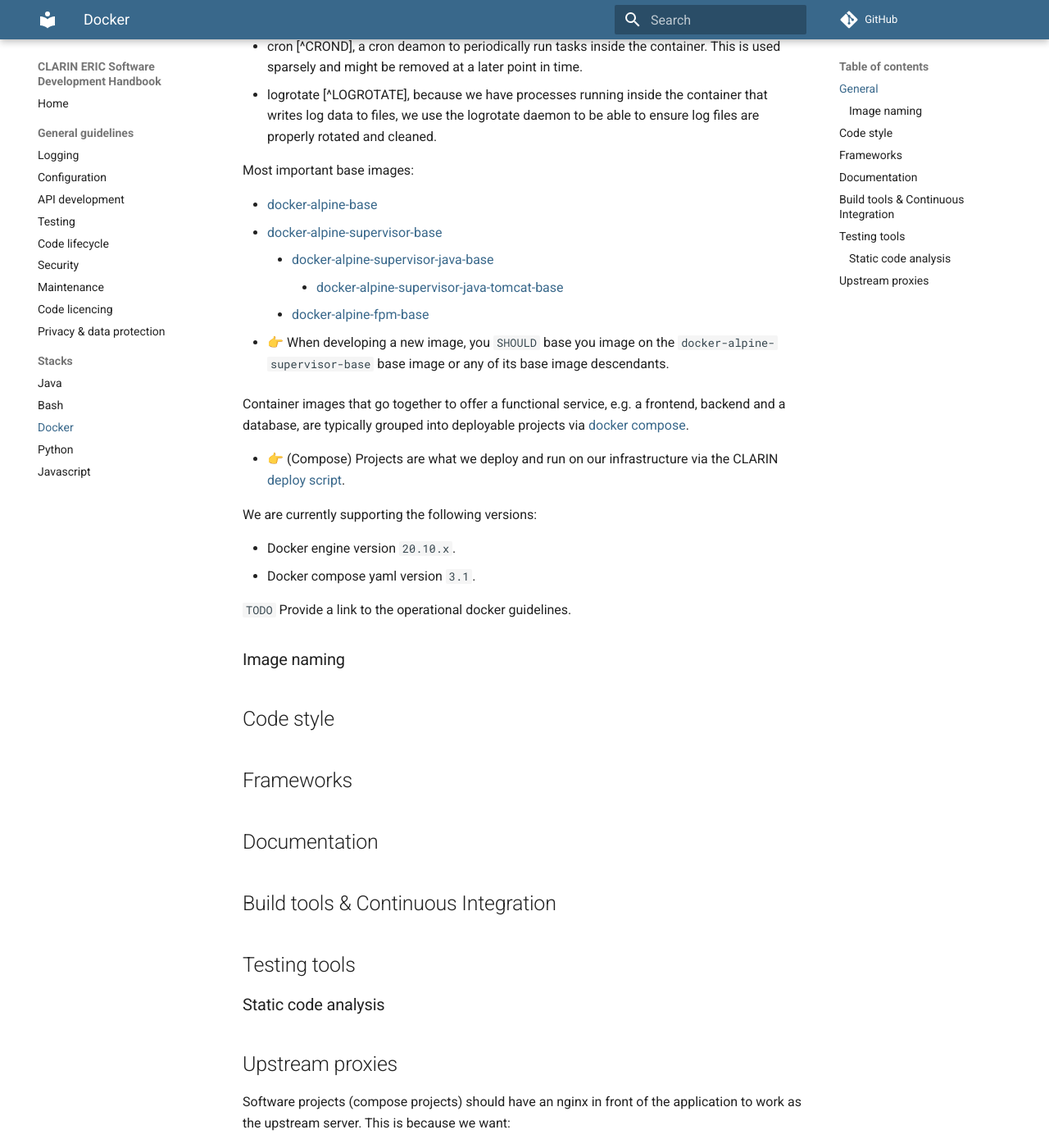
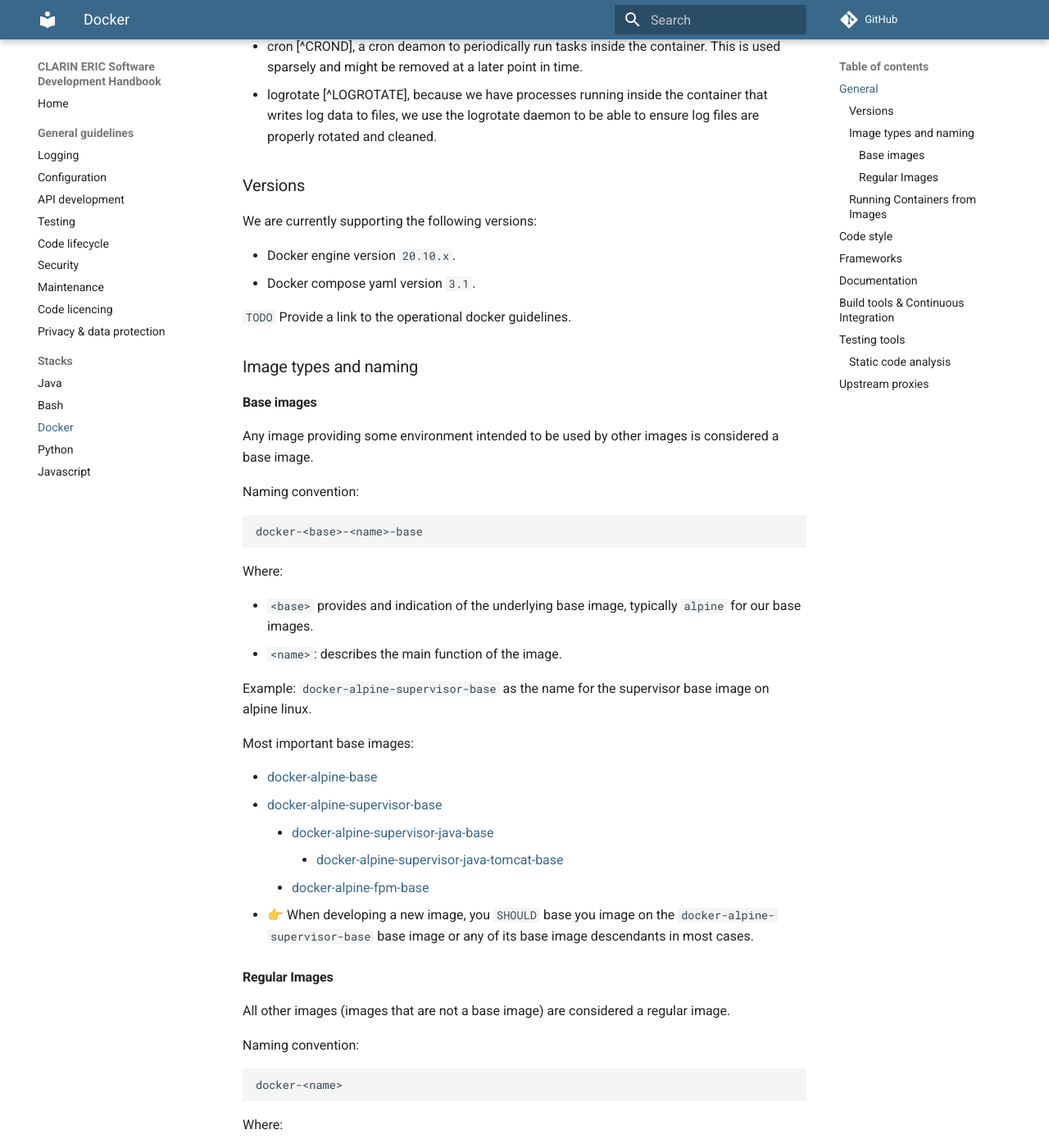
Before and after one commit to clarin-eric/handbook-development, an MkDocs documentation site: the page built from docs/stack/docker.md, in a window 1280 px wide and 1400 px high, scrolled down 651 px. Shown: the whole window at 82% size. Built offline with MkDocs 1.6.1 and Material for MkDocs 9.7.7, drawn with Linux system fonts in a browser that asks for light colours; comment, search, counter and statistics services are not loaded; some of the changed text lies outside the part shown.

Commit message:
Extended a bit further

````diff
--- a/docs/stack/docker.md
+++ b/docs/stack/docker.md
@@ -17,9 +17,9 @@ images.
     [ ] backup and restore
 [ ] Developing for use outside CLARIN infra context
     [ ] "bundle" control script submodule
-[ ] Name for projects/repositories -> image [TODO: discuss!]
-    [ ] Strategy for base images
-    [ ] Strategy for application images
+[x] Name for projects/repositories -> image [TODO: discuss!]
+    [x] Strategy for base images
+    [x] Strategy for application images
 -->
 
 Our applications and services are packed as container images, following the
@@ -48,6 +48,37 @@ aimed at streamlining integration into our infrastructure. These processes are:
   that writes log data to files, we use the logrotate daemon to be able to
   ensure log files are properly rotated and cleaned.
 
+### Versions
+
+We are currently supporting the following versions:
+
+* Docker engine version `20.10.x`.
+* Docker compose yaml version `3.1`.
+
+`TODO` Provide a link to the operational docker guidelines.
+
+### Image types and naming
+
+#### Base images
+
+Any image providing some environment intended to be used by other images is
+considered a base image.
+
+Naming convention:
+
+```
+docker-<base>-<name>-base
+```
+
+Where:
+
+* `<base>` provides and indication of the underlying base image, typically
+  `alpine` for our base images.
+* `<name>`:  describes the main function of the image.
+
+Example: `docker-alpine-supervisor-base` as the name for the supervisor base
+image on alpine linux.
+
 Most important base images:
 
 * [docker-alpine-base](https://gitlab.com/CLARIN-ERIC/docker-alpine-base)
@@ -56,27 +87,38 @@ Most important base images:
          * [docker-alpine-supervisor-java-tomcat-base](https://gitlab.com/CLARIN-ERIC/docker-alpine-supervisor-java-tomcat-base)
       * [docker-alpine-fpm-base](https://gitlab.com/CLARIN-ERIC/docker-alpine-fpm-base)
 
+
 * 👉 When developing a new image, you `SHOULD` base you image on the
   `docker-alpine-supervisor-base` base image or any of its base image
-  descendants.
+  descendants in most cases.
 
-Container images that go together to offer a functional service, e.g. a
-frontend, backend and a database, are typically grouped into
+#### Regular Images
+
+All other images (images that are not a base image) are considered a regular
+image.
+
+Naming convention:
+
+```
+docker-<name>
+```
+
+Where:
+
+* `<name>`:  describes the main function of the image.
+
+Example: `docker-aai-discovery` as the name for the discovery service frontend
+image.
+
+### Running Containers from Images
+
+Containers started from images that go together to offer a functional
+service, e.g. a frontend, backend and a database, are typically grouped into
 deployable projects via [docker compose](https://docs.docker.com/compose/).
 
 * 👉 (Compose) Projects are what we deploy and run on our infrastructure via the
 CLARIN [deploy script](https://gitlab.com/CLARIN-ERIC/deploy-script).
-
-We are currently supporting the following versions:
-
-* Docker engine version `20.10.x`.
-* Docker compose yaml version `3.1`.
-
-`TODO` Provide a link to the operational docker guidelines.
-
-### Image naming
-
-
+* 👉 These projects are started and stopped via the CLARIN [control script](https://gitlab.com/CLARIN-ERIC/control-script).
 
 ## Code style
 <!--
````
